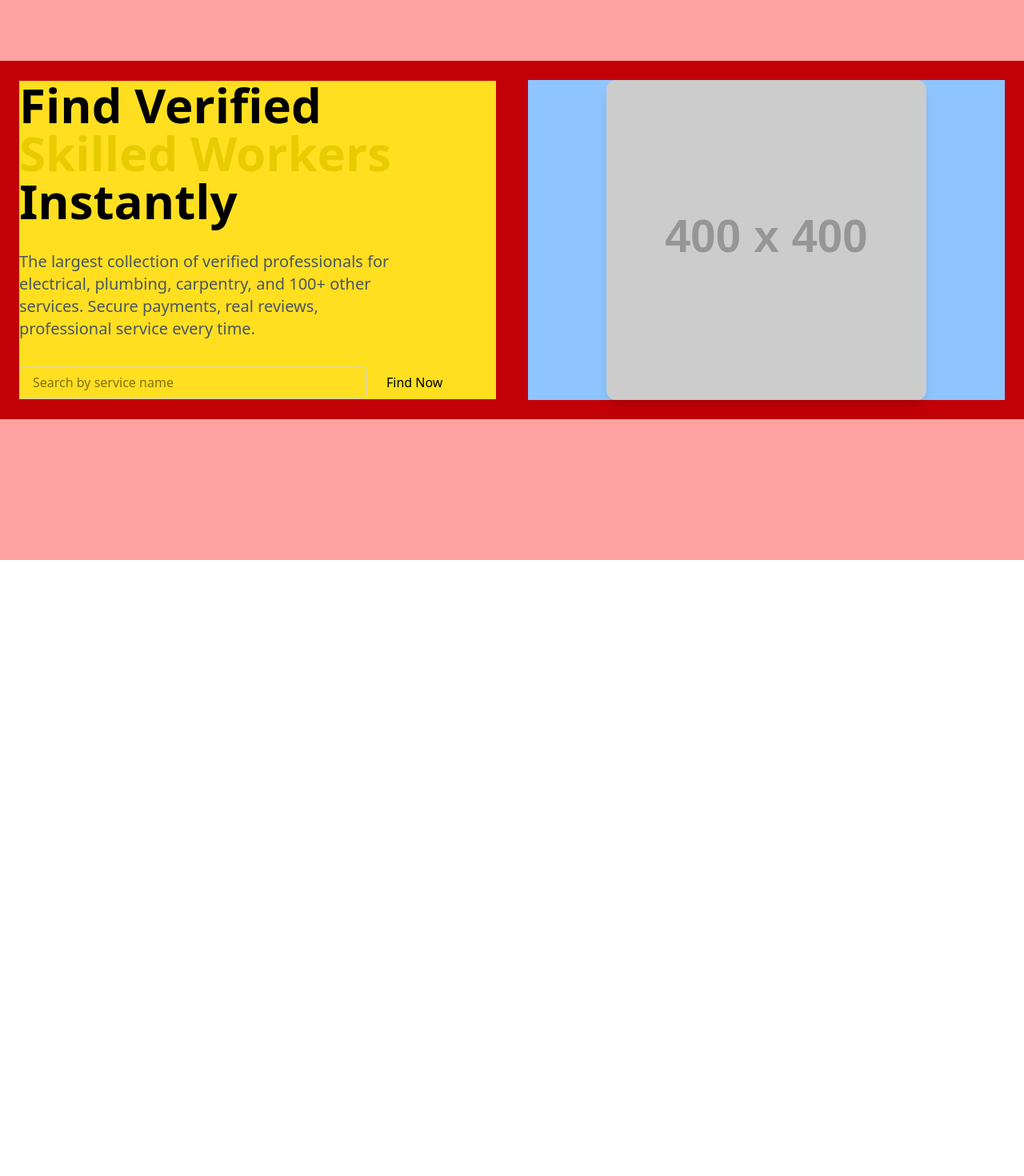
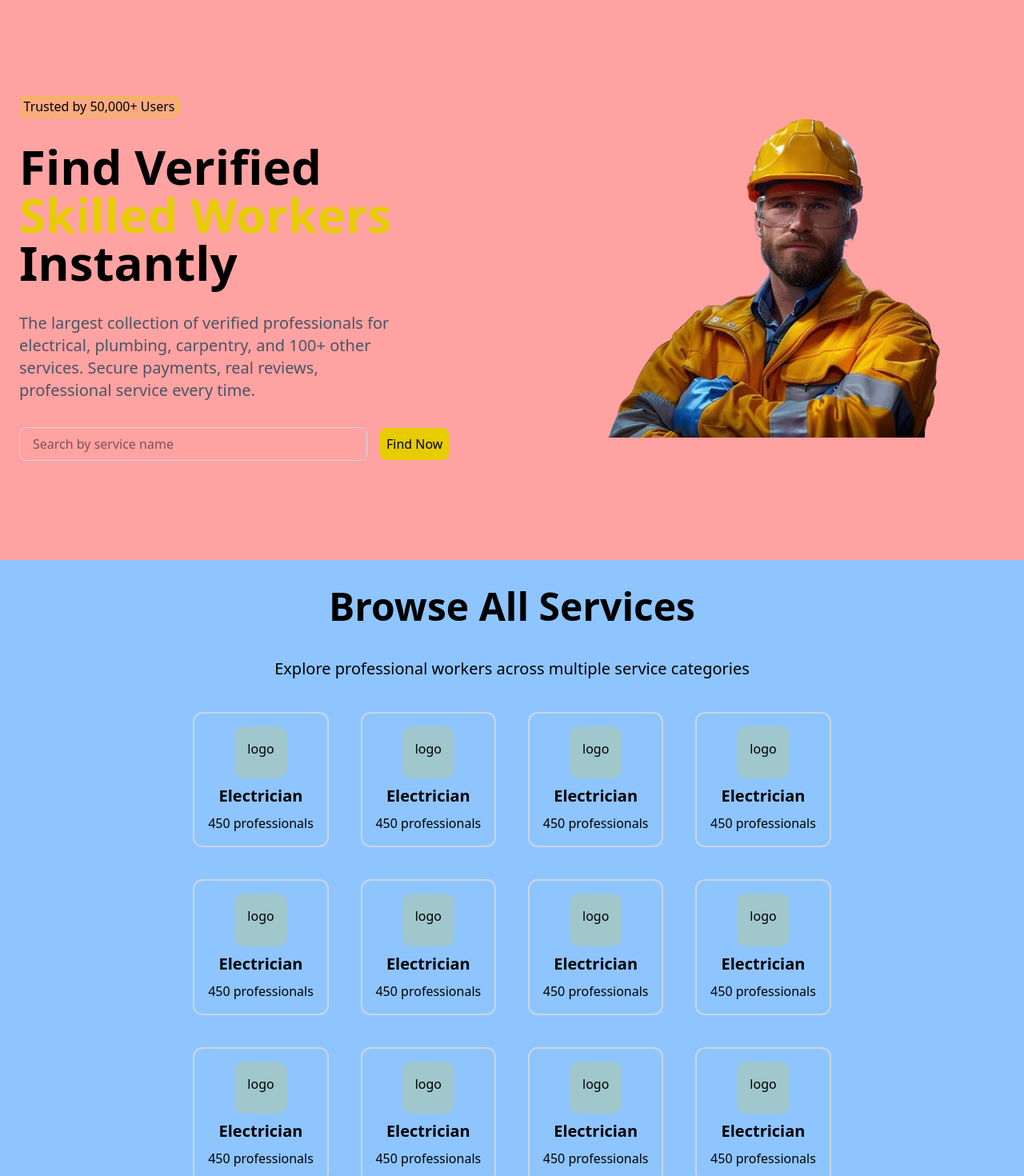
Before and after one commit to HasalKenula/WorkSure-frontend, a React (Vite) app: page / in a window 1280 px wide. Shown: the part 100-1570 px from the top of the page at 80% size. Before the commit the page ends 800 px from the top, so only its background shows below. Built offline with nearby package versions, Linux system fonts and the light colour scheme.

Commit message:
added all services to page

```diff
--- a/src/pages/HomePage.jsx
+++ b/src/pages/HomePage.jsx
@@ -1,15 +1,17 @@
 import Navbar from "../components/NavBar";
 import { useAuth } from "../context/AuthContext";
+import worker from "../assets/worker.png"
 export default function HomePage() {
     const { logout } = useAuth()
     return (
         <div >
             <Navbar />
-            <section className="w-full h-screen flex items-center justify-center bg-red-300">
-                <div className="container mx-auto flex flex-col md:flex-row items-center p-6 gap-10 bg-red-700">
+            <section className="w-full h-[1100px] md:h-screen flex items-center justify-center  my-auto pt-24 bg-red-300">
+                <div className="container mx-auto flex flex-col md:flex-row items-center p-6 gap-10 ">
 
 
-                    <div className="flex-1 space-y-8 bg-yellow-300">
+                    <div className="flex-1 space-y-8 ">
+                        <h3 className="bg-primary/20 border border-primary rounded-lg w-[200px] text-center">Trusted by 50,000+ Users</h3>
                         <h1 className="text-6xl font-bold">Find Verified <br /> <span className="text-primary">Skilled Workers</span> <br />Instantly</h1>
                         <p className="text-xl text-gray-600">
                             The largest collection of verified professionals for <br />  electrical, plumbing,
@@ -21,17 +23,89 @@ export default function HomePage() {
                                 <input type="text" placeholder="Search by service name" className="w-full border px-4 py-2 border-gray-300 rounded-lg focus:outline-none focus:ring-2 focus:ring-primary" />
                             </div >
                             <div className="flex-[1]">
-                               <button type="button"  className="hover:text-primary cursor-pointer border-0 p-2 rounded-lg">Find Now</button>
+                                <button type="button" className="hover:text-primary cursor-pointer border-0 p-2 rounded-lg bg-primary">Find Now</button>
                             </div >
                         </div>
                     </div>
 
 
-                    <div className="flex-1 flex justify-center bg-blue-300">
-                        <img src="https://via.placeholder.com/400"
+                    <div className="flex-1 flex justify-center ">
+                        <img src={worker}
                             alt="Example Image"
-                            className="rounded-xl shadow-lg object-cover" />
+                            className="object-cover" />
                     </div>
+
+                </div>
+            </section>
+
+            <section className="w-full h-[1700px] md:h-[900px]  flex items-center justify-center bg-blue-300">
+                <div className=" mx-auto flex flex-col md:flex-col items-center p-6 gap-10 ">
+                    <h1 className="w-full text-center text-5xl font-bold">Browse All Services</h1>
+                    <h3 className="w-full text-center text-xl"> Explore professional workers across multiple service categories</h3>
+                    <div className="grid grid-cols-2 sm:grid-cols-2 md:grid-cols-4 gap-10 w-full max-w-6xl">
+                        <div className="flex flex-col gap-2 rounded-xl  items-center justify-center aspect-square border-2 p-4 border-slate-300">
+                            <div className="bg-primary/20  flx item-center rounded-xl justify-center aspect-square border-0 p-4">logo</div>
+                            <h1 className="font-bold text-xl">Electrician</h1>
+                            <h3>450 professionals</h3>
+                        </div>
+                         <div className="flex flex-col gap-2 rounded-xl  items-center justify-center aspect-square border-2 p-4 border-slate-300">
+                            <div className="bg-primary/20  flx item-center rounded-xl justify-center aspect-square border-0 p-4">logo</div>
+                            <h1 className="font-bold text-xl">Electrician</h1>
+                            <h3>450 professionals</h3>
+                        </div>
+                         <div className="flex flex-col gap-2 rounded-xl  items-center justify-center aspect-square border-2 p-4 border-slate-300">
+                            <div className="bg-primary/20  flx item-center rounded-xl justify-center aspect-square border-0 p-4">logo</div>
+                            <h1 className="font-bold text-xl">Electrician</h1>
+                            <h3>450 professionals</h3>
+                        </div>
+                        <div className="flex flex-col gap-2 rounded-xl  items-center justify-center aspect-square border-2 p-4 border-slate-300">
+                            <div className="bg-primary/20  flx item-center rounded-xl justify-center aspect-square border-0 p-4">logo</div>
+                            <h1 className="font-bold text-xl">Electrician</h1>
+                            <h3>450 professionals</h3>
+                        </div>
+                         <div className="flex flex-col gap-2 rounded-xl  items-center justify-center aspect-square border-2 p-4 border-slate-300">
+                            <div className="bg-primary/20  flx item-center rounded-xl justify-center aspect-square border-0 p-4">logo</div>
+                            <h1 className="font-bold text-xl">Electrician</h1>
+                            <h3>450 professionals</h3>
+                        </div>
+                        <div className="flex flex-col gap-2 rounded-xl  items-center justify-center aspect-square border-2 p-4 border-slate-300">
+                            <div className="bg-primary/20  flx item-center rounded-xl justify-center aspect-square border-0 p-4">logo</div>
+                            <h1 className="font-bold text-xl">Electrician</h1>
+                            <h3>450 professionals</h3>
+                        </div>
+                         <div className="flex flex-col gap-2 rounded-xl  items-center justify-center aspect-square border-2 p-4 border-slate-300">
+                            <div className="bg-primary/20  flx item-center rounded-xl justify-center aspect-square border-0 p-4">logo</div>
+                            <h1 className="font-bold text-xl">Electrician</h1>
+                            <h3>450 professionals</h3>
+                        </div>
+                        <div className="flex flex-col gap-2 rounded-xl  items-center justify-center aspect-square border-2 p-4 border-slate-300">
+                            <div className="bg-primary/20  flx item-center rounded-xl justify-center aspect-square border-0 p-4">logo</div>
+                            <h1 className="font-bold text-xl">Electrician</h1>
+                            <h3>450 professionals</h3>
+                        </div>
+                         <div className="flex flex-col gap-2 rounded-xl  items-center justify-center aspect-square border-2 p-4 border-slate-300">
+                            <div className="bg-primary/20  flx item-center rounded-xl justify-center aspect-square border-0 p-4">logo</div>
+                            <h1 className="font-bold text-xl">Electrician</h1>
+                            <h3>450 professionals</h3>
+                        </div>
+                         <div className="flex flex-col gap-2 rounded-xl  items-center justify-center aspect-square border-2 p-4 border-slate-300">
+                            <div className="bg-primary/20  flx item-center rounded-xl justify-center aspect-square border-0 p-4">logo</div>
+                            <h1 className="font-bold text-xl">Electrician</h1>
+                            <h3>450 professionals</h3>
+                        </div>
+                        <div className="flex flex-col gap-2 rounded-xl  items-center justify-center aspect-square border-2 p-4 border-slate-300">
+                            <div className="bg-primary/20  flx item-center rounded-xl justify-center aspect-square border-0 p-4">logo</div>
+                            <h1 className="font-bold text-xl">Electrician</h1>
+                            <h3>450 professionals</h3>
+                        </div>
+                         <div className="flex flex-col gap-2 rounded-xl  items-center justify-center aspect-square border-2 p-4 border-slate-300">
+                            <div className="bg-primary/20  flx item-center rounded-xl justify-center aspect-square border-0 p-4">logo</div>
+                            <h1 className="font-bold text-xl">Electrician</h1>
+                            <h3>450 professionals</h3>
+                        </div>
+                    </div>
+                    <button type="button" className="hover:text-black hover:bg-white border-0 cursor-pointer text-2xl font-bold  bg-black text-white  py-2 px-4 rounded-lg">View All</button>
+
 
                 </div>
             </section>
```
